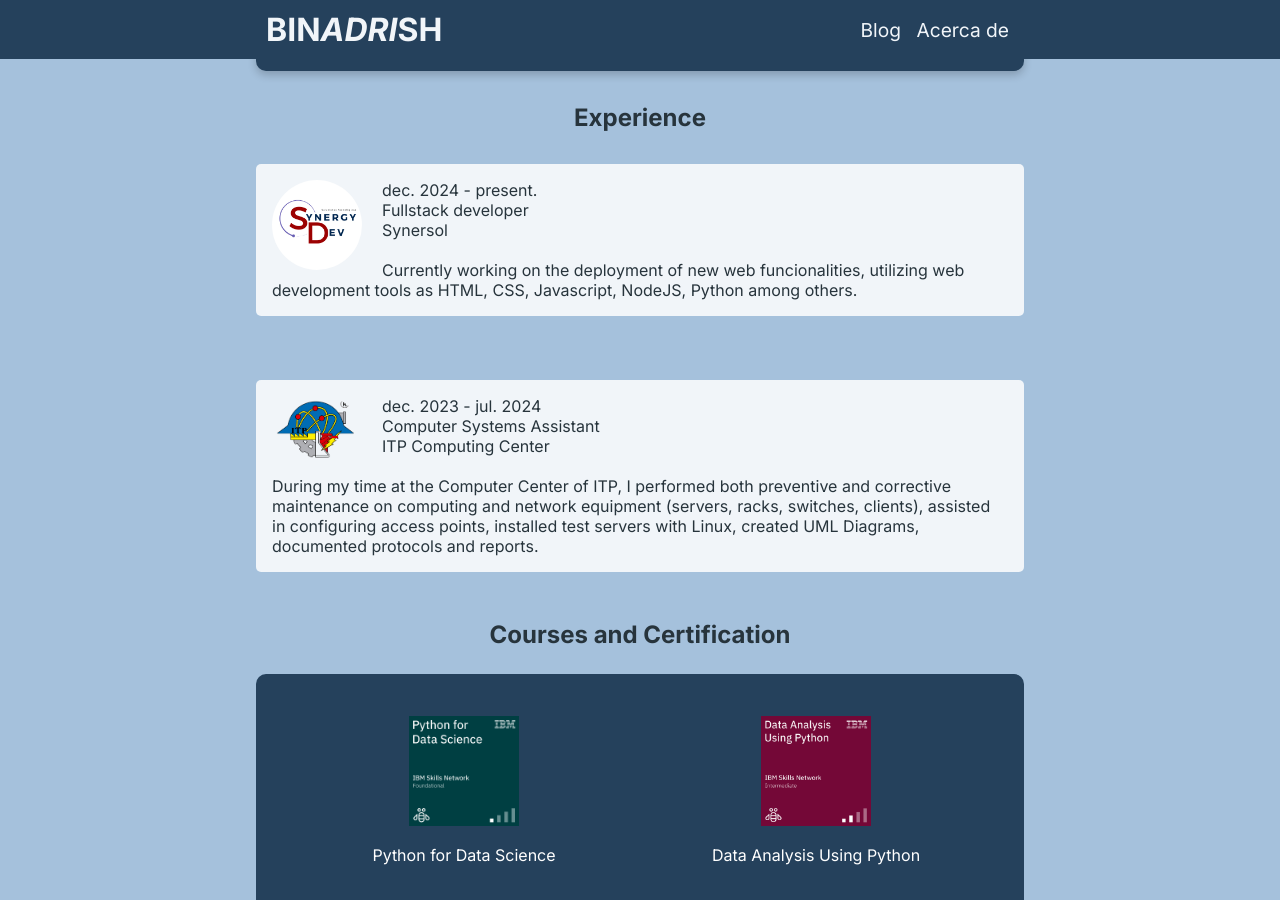
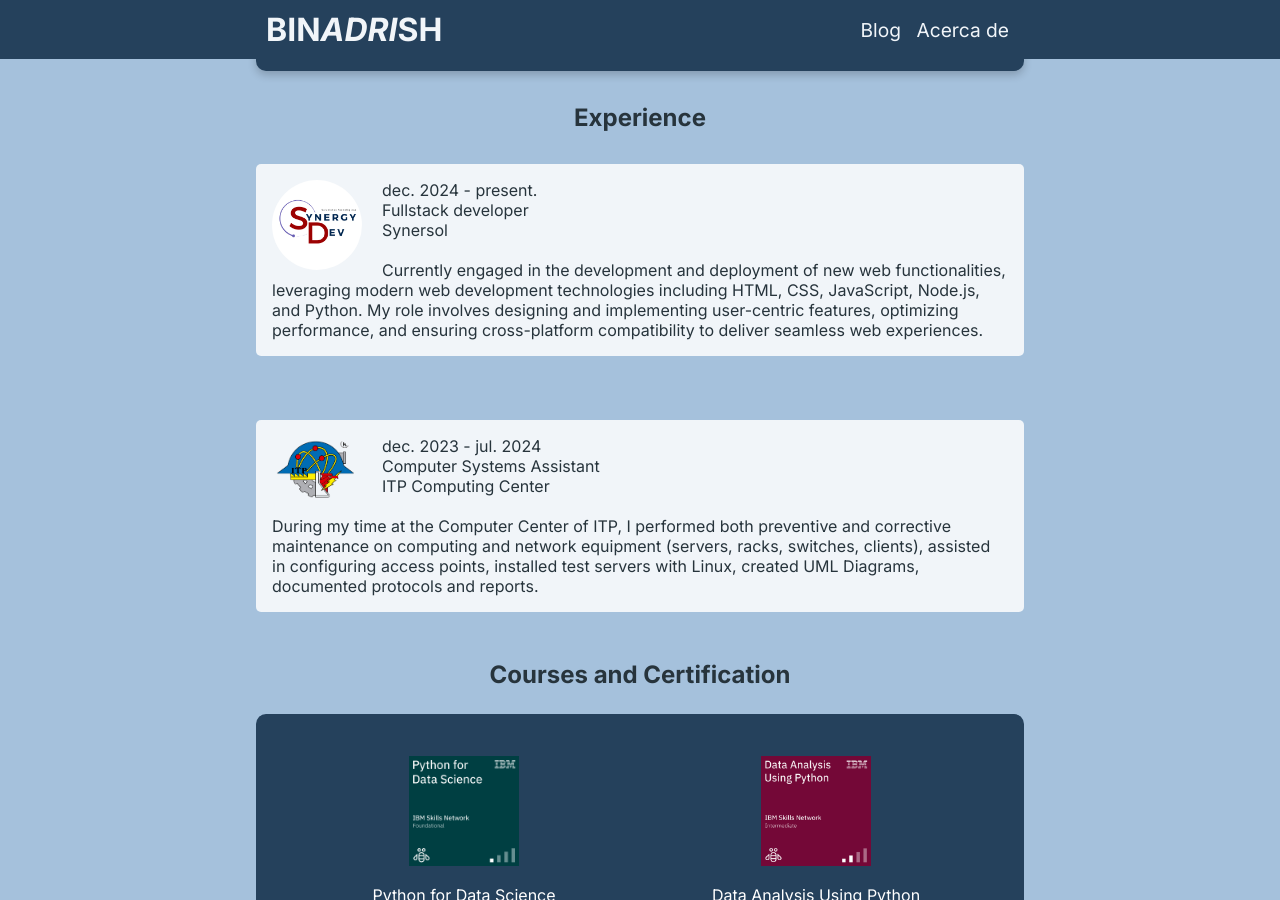
Before and after one commit to binadrish/binadrish.github.io, a Jekyll site: the page built from about.md, in a window 1280 px wide and 900 px high, scrolled down 555 px. Built offline with Jekyll 4.4.1, drawn with Linux system fonts in a browser that asks for light colours.

Commit message:
adrian prueba de commit

```diff
--- a/about.md
+++ b/about.md
@@ -49,8 +49,7 @@ title: "Binadrish - Porfolio"
                 <p>Synersol</p>
                 <br>
                 <p>
-                    Currently working on the deployment of new web funcionalities, utilizing web development tools as
-                    HTML, CSS, Javascript, NodeJS, Python among others.
+                    Currently engaged in the development and deployment of new web functionalities, leveraging modern web development technologies including HTML, CSS, JavaScript, Node.js, and Python. My role involves designing and implementing user-centric features, optimizing performance, and ensuring cross-platform compatibility to deliver seamless web experiences.
                 </p>
             </div>
             <div class="container">
```
